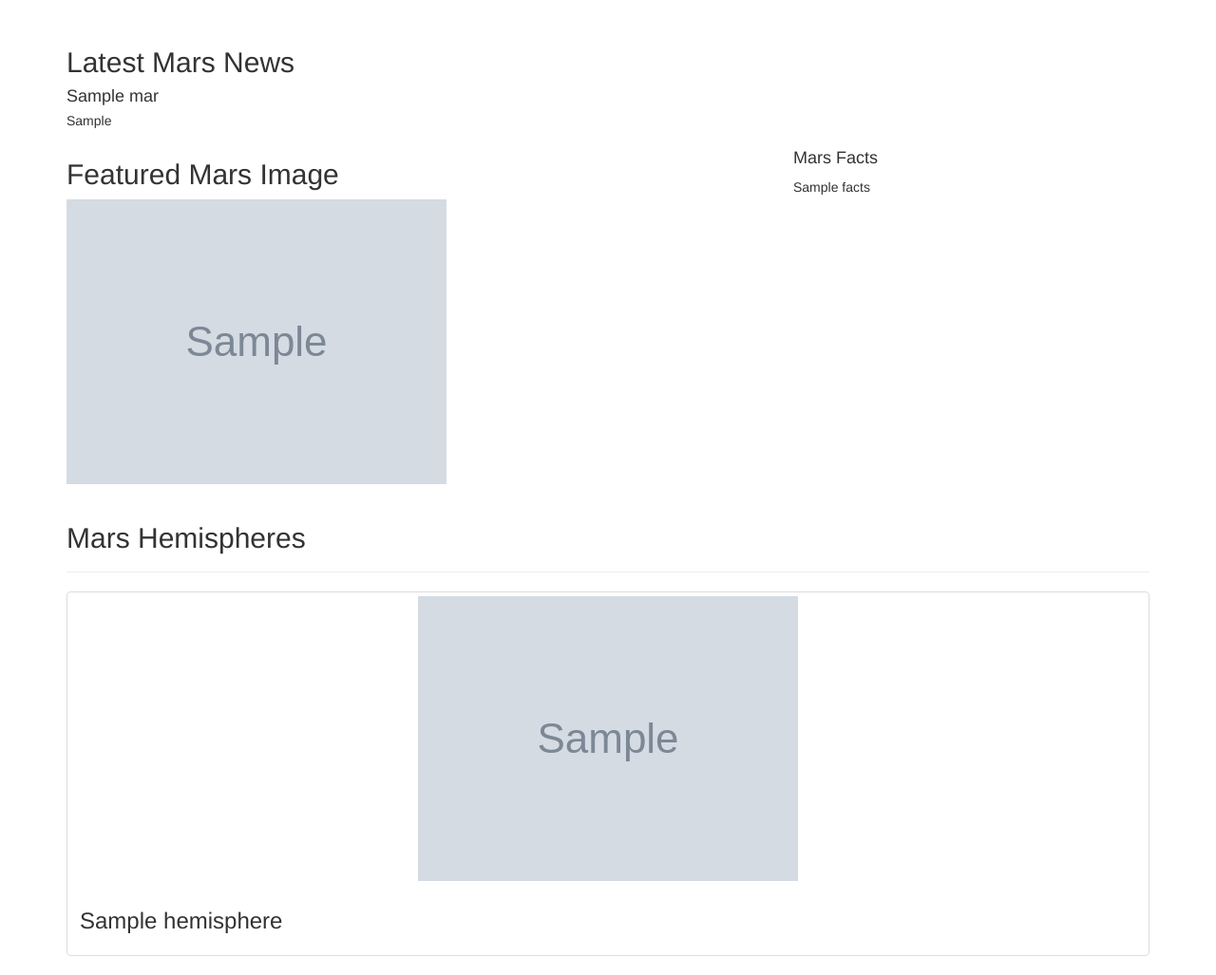
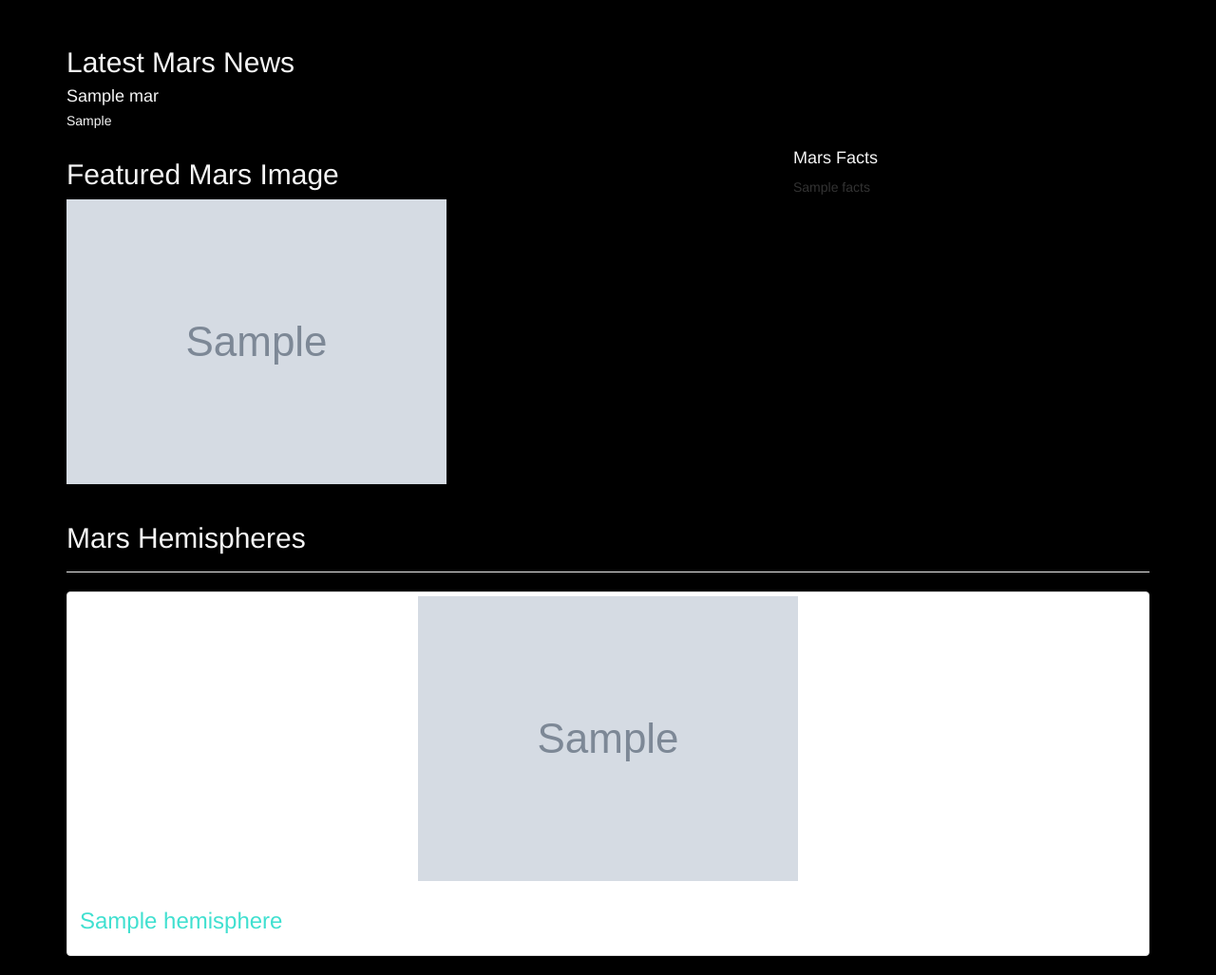
Before and after one commit to 27B9rton/Mission_to_Mars, a Flask app: page / in a window 1280 px wide. Shown: the part 257-1284 px from the top of the page at 95% size. Run offline with Flask 2, Linux system fonts and the light colour scheme; grey boxes marked "Sample" are stand-in pictures; a database or web service that is not in the repository returns one stand-in record (values such as "Sample title"); some libraries are stand-ins or nearby versions.

Commit message:
Deliverable 3

```diff
--- a/Templates/index.html
+++ b/Templates/index.html
@@ -10,11 +10,11 @@
       href="https://maxcdn.bootstrapcdn.com/bootstrap/3.3.7/css/bootstrap.min.css"
     />
   </head>
-  <body>
+  <body style="background-color:black">
     <div class="container">
       <!-- Add Jumbotron to Header -->
       <div class="jumbotron text-center" style="background-image: url(https://www.marshemispheres.com/images/full.jpg);">
-        <h1>Mission to Mars</h1>
+        <h1 style="color:whitesmoke">Mission to Mars</h1>
         <!-- Add a button to activate scraping script -->
         <p><a class="btn btn-primary btn-lg" href="/scrape" role="button">Scrape New Data</a></p>
       </div>
@@ -23,9 +23,9 @@
         <div class="col-md-12">
           <div class="media">
             <div class="media-body">
-              <h2>Latest Mars News</h2>
-              <h4 class="media-heading">{{ mars.news_title }}</h4>
-              <p>{{ mars.news_paragraph }}</p>
+              <h2 style="color:whitesmoke">Latest Mars News</h2>
+              <h4 class="media-heading" style="color:whitesmoke">{{ mars.news_title }}</h4>
+              <p style="color:whitesmoke">{{ mars.news_paragraph }}</p>
             </div>
           </div>
         </div>
@@ -33,7 +33,7 @@
       <!-- Section for Featured Image and Facts table -->
       <div class="row" id="mars-featured-image">
         <div class="col-md-8">
-          <h2>Featured Mars Image</h2>
+          <h2 style="color:whitesmoke">Featured Mars Image</h2>
           <img
             src="{{mars.featured_image }}"
             class="img-responsive"
@@ -42,8 +42,8 @@
         </div>
         <div class="col-md-4">
           <!-- Mars Facts -->
-          <div class="row" id="mars-facts">
-            <h4>Mars Facts</h4>
+          <div class="row" id="mars-facts" >
+            <h4 style="color:whitesmoke">Mars Facts</h4>
             {{ mars.facts | safe }}
           </div>
         </div>
@@ -51,7 +51,7 @@
       <!-- Section for Mars Hemispheres and Photos -->
       <div class=""row" id="mars-hemis">
        <div class="page-header">
-        <h2 class=""text-center"> Mars Hemispheres</h2>
+        <h2 class=""text-center" style="color:whitesmoke"> Mars Hemispheres</h2>
        </div>
 
        {% for hemisphere in mars.hemispheres %}
@@ -59,7 +59,7 @@
         <div class="thumbnail">
           <img src="{{hemisphere.img_link | default('static/images/error.png', true)}}" alt="...">
           <div class="caption">
-            <h3>{{hemisphere.title}}</h3>
+            <h3 style="color:turquoise">{{hemisphere.title}}</h3>
           </div>
         </div>
        </div>
```
